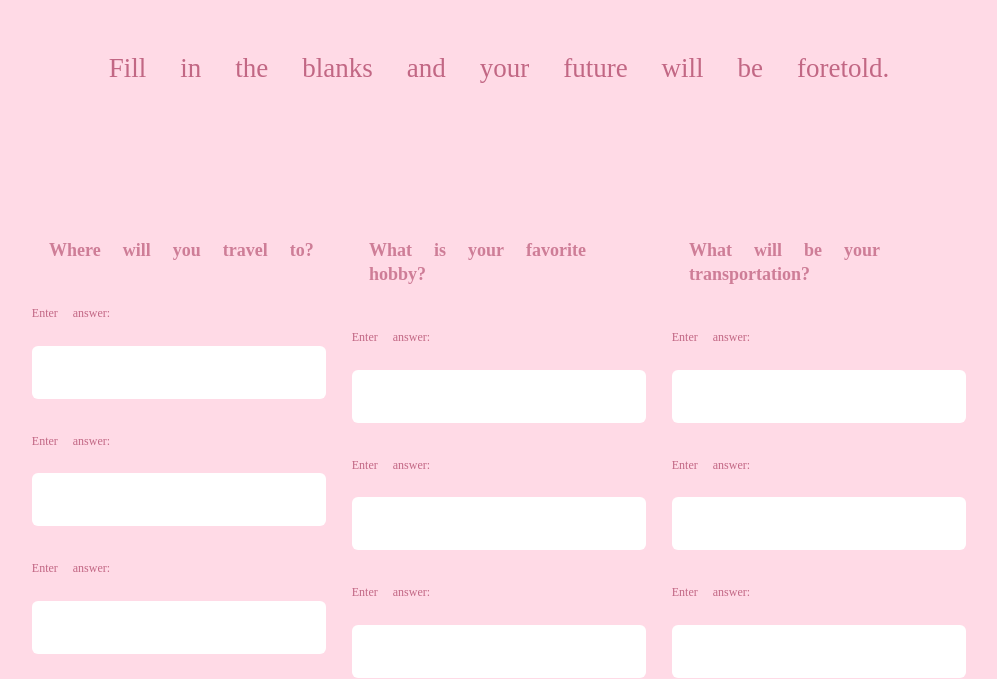
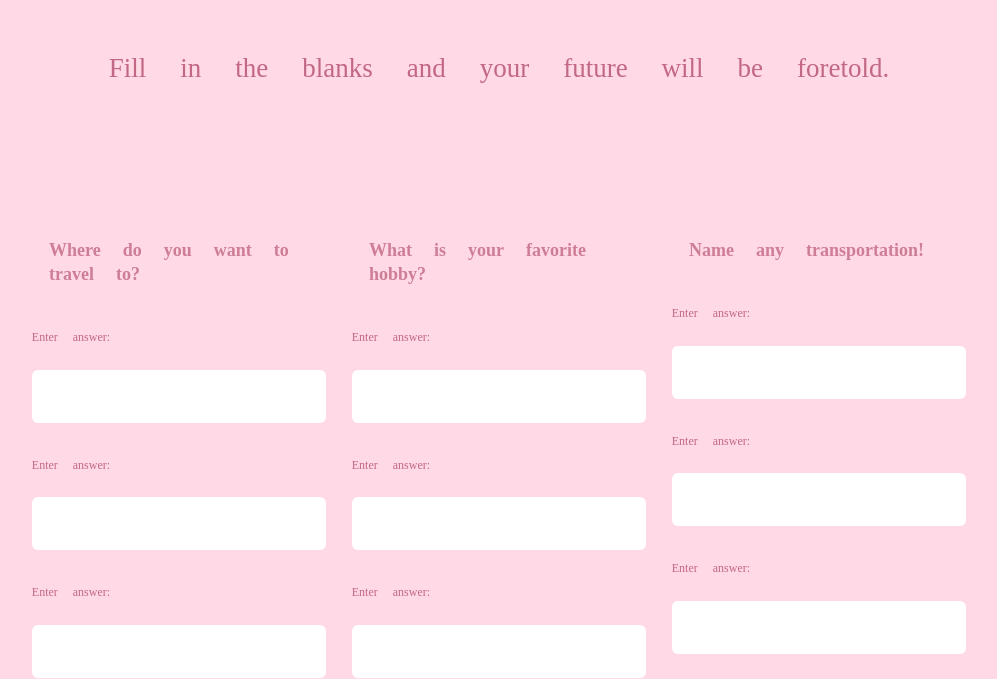
Before and after one commit to genlop05/MASH-Game, a plain HTML site: page index.html in a window 1280 px wide. Shown: the part 159-838 px from the top of the page, without its empty margins (141-1138 px from the left). Drawn offline with Linux system fonts and the light colour scheme.

Commit message:
Question Changes

```diff
--- a/index.html
+++ b/index.html
@@ -21,7 +21,7 @@
       </div>
       <div class="bucket">
         <div class="choice-bucket">
-          <h4 class="highlight">Where will you travel to?</h4>
+          <h4 class="highlight">Where do you want to travel to?</h4>
           <label>Enter answer: <input name="answer_1[]" type="text"></label>
           <label>Enter answer: <input name="answer_1[]" type="text"></label>
           <label>Enter answer: <input name="answer_1[]" type="text"></label>
@@ -35,7 +35,7 @@
           <label>Enter answer: <input name="answer_2[]" type="text"></label>
         </div>
         <div class="choice-bucket">
-          <h4 class="highlight">What will be your transportation?</h4>
+          <h4 class="highlight">Name any transportation!</h4>
           <label>Enter answer: <input name="answer_3[]" type="text"></label>
           <label>Enter answer: <input name="answer_3[]" type="text"></label>
           <label>Enter answer: <input name="answer_3[]" type="text"></label>
```
